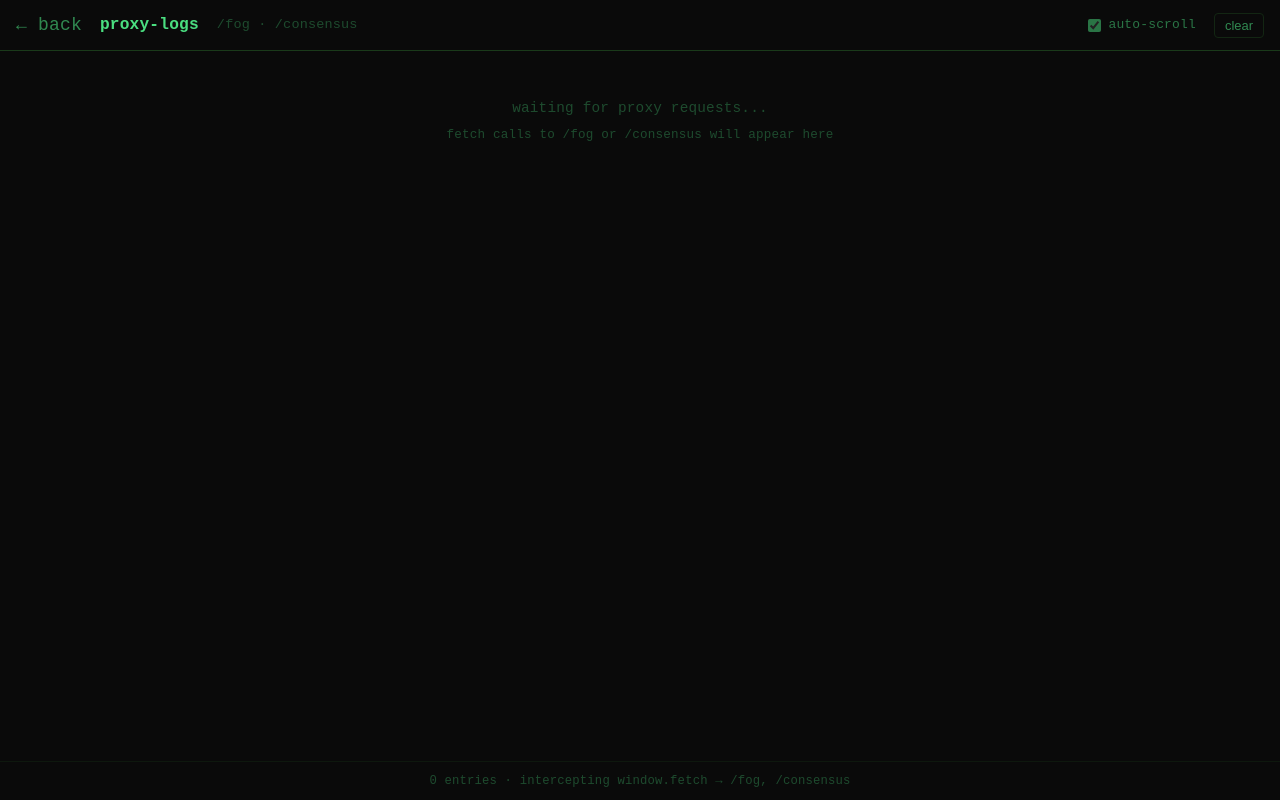
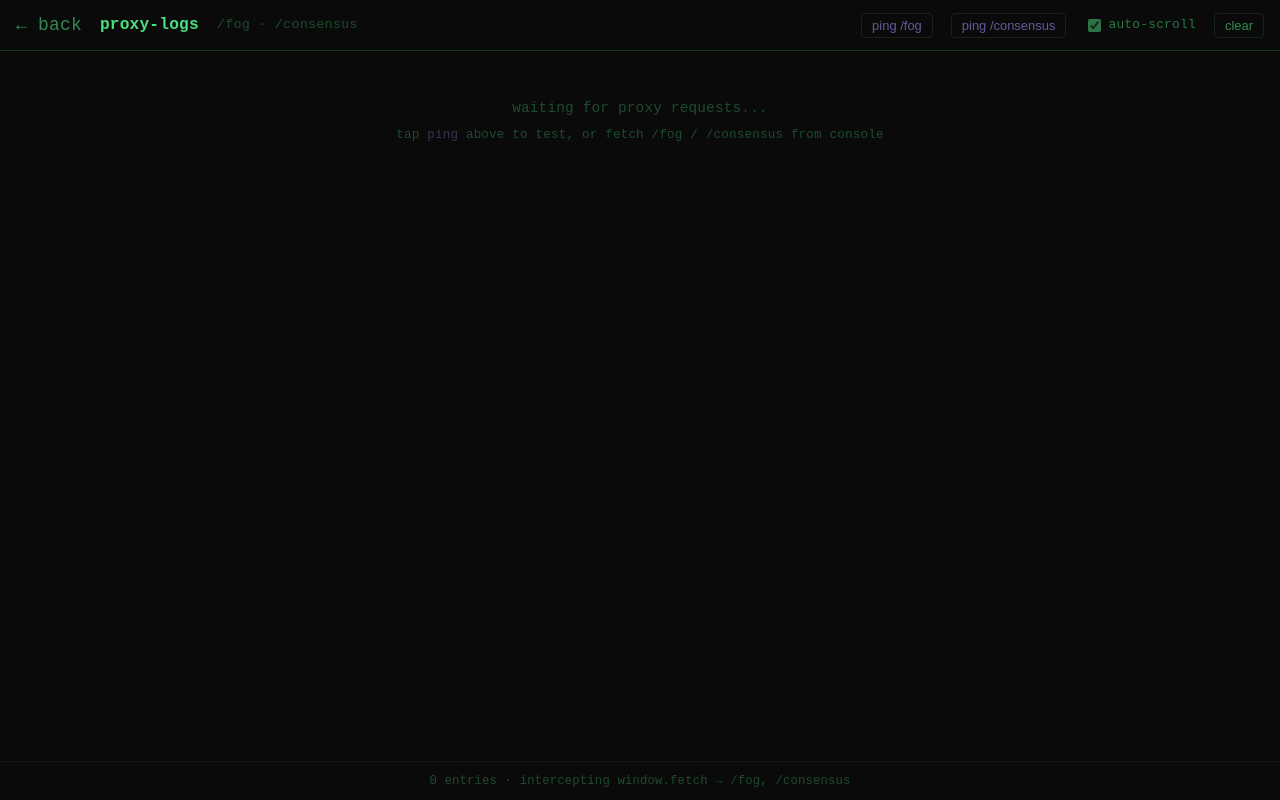
Before and after one commit to sntxerror/ddex, a React (Vite) app in the folder frontend/: page /proxy-logs in a window 1280 px wide. Built offline with nearby package versions, Linux system fonts and the light colour scheme.

Commit message:
feat: add ping buttons to proxy-logs page

```diff
--- a/frontend/src/ProxyLogs.tsx
+++ b/frontend/src/ProxyLogs.tsx
@@ -82,6 +82,19 @@ export default function ProxyLogs() {
           {PROXY_ROUTES.join(' · ')}
         </span>
         <span style={{ flex: 1 }} />
+        {PROXY_ROUTES.map(route => (
+          <button
+            key={route}
+            onClick={() => { fetch(route + '/').catch(() => {}) }}
+            style={{
+              background: 'none', border: '1px solid #1a3a1a', color: '#a78bfa',
+              padding: '4px 10px', borderRadius: '4px', cursor: 'pointer',
+              fontSize: '0.72rem', opacity: 0.6,
+            }}
+          >
+            ping {route}
+          </button>
+        ))}
         <label style={{ fontSize: '0.72rem', opacity: 0.5, cursor: 'pointer', display: 'flex', alignItems: 'center', gap: '4px' }}>
           <input
             type="checkbox"
@@ -109,7 +122,7 @@ export default function ProxyLogs() {
           <div style={{ opacity: 0.3, padding: '2rem 0', textAlign: 'center', fontSize: '0.8rem' }}>
             waiting for proxy requests...<br />
             <span style={{ fontSize: '0.7rem' }}>
-              fetch calls to {PROXY_ROUTES.join(' or ')} will appear here
+              tap <span style={{ color: '#a78bfa' }}>ping</span> above to test, or fetch {PROXY_ROUTES.join(' / ')} from console
             </span>
           </div>
         )}
```
